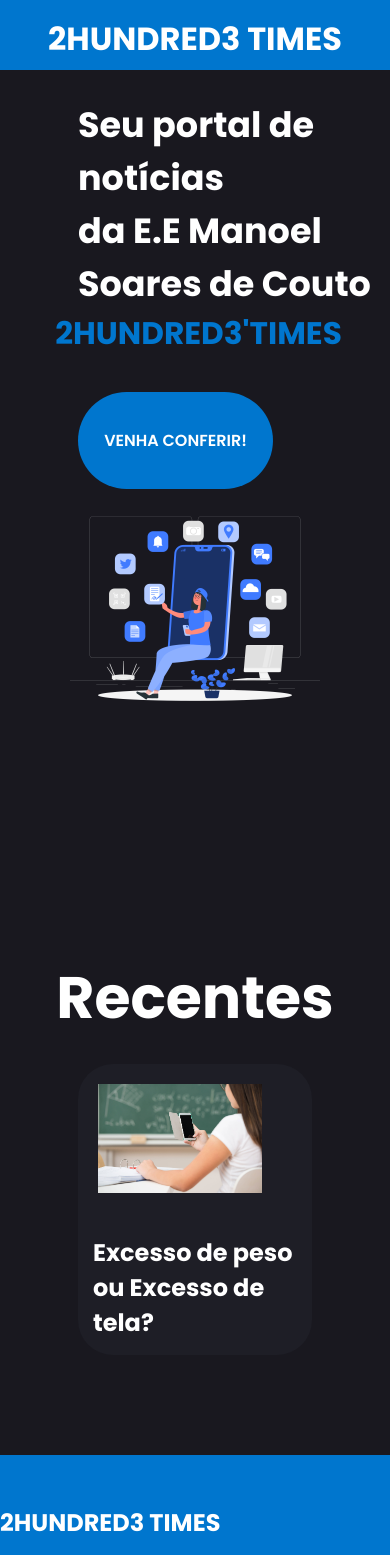
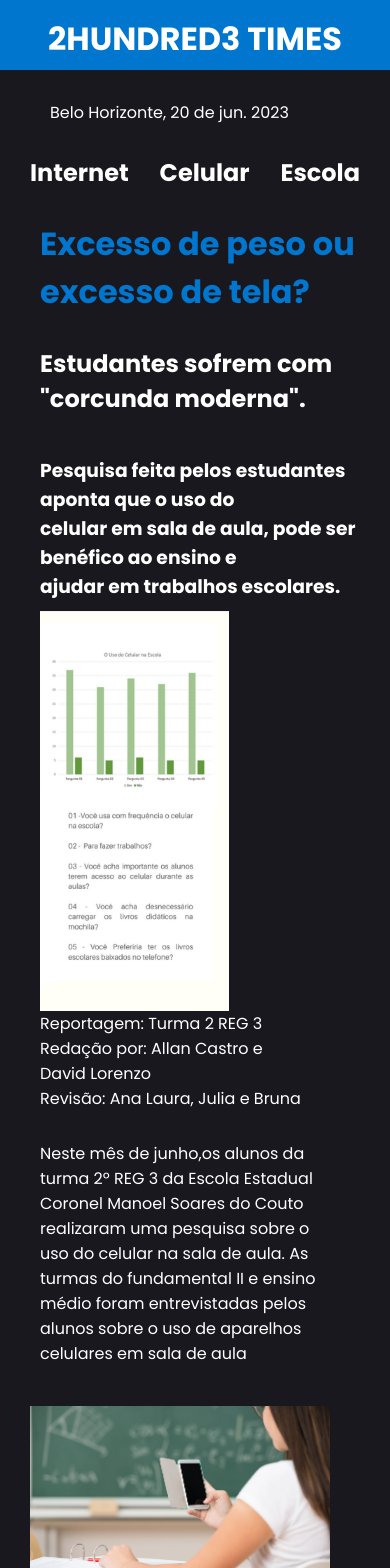
Before and after one commit to ZeR0vi/jornal-da-escola, a React (Vite) app: page / in a window 390 px wide. Shown: the top 1568 px of the page. Built offline with nearby package versions, Linux system fonts and the light colour scheme.

Commit message:
Add files via upload

```diff
--- a/src/App.tsx
+++ b/src/App.tsx
@@ -1,99 +1,87 @@
 import '../styles/app.scss'
 
+import grafico from './assets/grafico.jpeg'
+import cll from './assets/cll.jpg'
 
-
-import cll from '../assets/cll.jpg'
-import ilustracao from '../assets/ilustracao.png'
-
-function App() {
+export default function App() {
 
 
   return (
-
-
-    <div className="app">
-
-
-
+    <div className="home">
 
       <header>
        <h1 className="title">2HUNDRED3 TIMES</h1>
       </header>
 
-      <div className="introducao">
+      <div></div>
 
+      <main>
+        <p className='data'>Belo Horizonte, 20 de jun. 2023</p>
+        <div className='palavraschave'>
+        <h2>Internet</h2>
+        <h2>Celular</h2>
+        <h2>Escola</h2>
+        </div>
+
+         <h1 className='manchete'>Excesso de peso ou <br></br> excesso de tela?</h1>
+
+          <div className="geral">
+         <div className='dados'>
+            <img className='grafico' src={grafico}  />
+         </div>
+
+         <div className="noticia">
+            <h2 className='subtitulo'>Estudantes sofrem com <br></br> "corcunda moderna".</h2>
+            <h3>Pesquisa feita pelos estudantes <br></br> aponta que o uso do <br></br> celular em sala de aula, pode ser <br></br> benéfico ao ensino e <br></br> ajudar em trabalhos escolares.
+            </h3>
+
+            <img className='grafico2' src={grafico}  />
+
+            <div className="creditos">
+            <p>Reportagem: Turma 2 REG 3</p>
+            <p>Redação por: Allan Castro e <br></br>David Lorenzo</p>
+            <p>Revisão: Ana Laura, Julia e Bruna</p>
+            </div>
+          <div className='txteft'>
+
+            <div className='generic'>
+            <p>
+            Neste mês de junho,os alunos da<br />
+            turma  2º REG 3 da Escola Estadual  <br />
+            Coronel Manoel Soares do Couto  <br />
+            realizaram uma pesquisa sobre o  <br />
+            uso do celular na sala de aula. As  <br />
+            turmas do fundamental II e ensino  <br />
+            médio foram entrevistadas pelos  <br />
+            alunos sobre o uso de aparelhos  <br />
+            celulares em sala de aula
+            </p>
+            </div>
             <div>
 
-      <h2 className='subtitle'>  Seu portal de notícias <br></br> da E.E Manoel Soares de Couto</h2>
-        <h1 className='titulo'><span>2HUNDRED3&apos;TIMES</span> </h1>
+              <img src={cll} className='cll' />
 
-
-        <div className='botao'>
-        <a href="#meio"><button>VENHA CONFERIR!</button></a>
+              </div>
             </div>
 
-        <div className='box2'>
-        <img className='img2'
-        src={ilustracao}
-        />
-        </div>
-
-        </div>
-        <div className="global">
-        <div className="circle"></div>
-        <div className="box">
-        <img className='ilustracao'
-        src={ilustracao}
-        />
-        </div>
-        </div>
+            <p className='final'>De acordo com os dados, <br /> cerca de 86% dos estudantes  <br /> utilizam o aparelho celular de
+              forma  <br /> consciente para realizar trabalhos  <br /> ou algo complementar,notamos  <br /> que a utilização
+              do telefone em sala  <br /> de aula pode trazer formas de  <br /> aprendizados mais  <br /> eficientes,
+              possibilitando  <br /> ao professor inovar as atividades   <br /> e garantir acessibilidade na busca do
+              conhecimento,além <br /> de solucionar  <br /> dúvidas através da tecnologia.
+            </p>
 
 
           </div>
 
 
-      <section>
-
-      <main >
-
-
-    <div>
-      <h1 className='recent'>Recentes</h1>
          </div>
-
-
-      <div className="noticias">
-
-      <a href="">
-      <div className='images'>
-        <img
-        src={cll}
-        className='img1'
-        />
-        <h2 className='m'>Excesso de peso ou Excesso de tela?</h2>
-
-      </div>
-
-      </a>
-      </div>
-
-      <div className="separar"></div>
+      </main>
 
       <div id='meio' className='bottom'>
         <h2 className='bottomlogo'>2HUNDRED3 TIMES</h2>
       </div>
 
-
-      </main>
-
-      </section>
-
-
-
-
-
     </div>
   )
 }
-
-export default App
--- a/styles/app.scss
+++ b/styles/app.scss
@@ -1,14 +1,10 @@
 @import url('https://fonts.googleapis.com/css2?family=Poppins:ital,wght@0,100;0,200;0,300;0,400;0,600;0,700;0,800;0,900;1,100;1,200;1,300;1,400;1,500;1,600;1,700;1,800;1,900&display=swap');
 
-html {
-    scroll-behavior: smooth;
-}
 
-.app{
-
+body {
     background-color: #19181F;
-    height: 100%;
-    width: 100%;
+    font-family: Popins;
+    color: #fff;
 }
 
 header {
@@ -27,22 +23,9 @@ header {
 
 }
 
-.subtitle {
-    display: flex;
-    align-items: flex-start;
-    justify-content: flex-start;
-    color: 	#fff;
-    padding-left: 20vw;
-    font-size: 35px;
-    font-weight: 700;
-    padding-top: 10vw;
+.grafico2{
+    display: none;
 }
-
-span {
-    color: #0076CE;
-    padding-right: 8px;
-}
-
 
 .bottom {
     background-color: #0076CE;
@@ -54,212 +37,126 @@ span {
     padding-top: 50px;
 }
 
+main {
+    padding-top: 100px;
+}
 
+.data{
+    padding-left: 50px;
+}
 
-.images {
+.palavraschave{
     display: flex;
     align-items: center;
+    justify-content: space-between;
 
+    padding: 30px;
 }
 
-.m {
-    color: #fff;
-}
-
-.circle{
-    position: absolute;
-    width: 100%;
-    height: 50%;
-    background-color: #0076CE;
-    clip-path: circle(30% at bottom right);
-
-}
-
-.botao {
-    display: flex;
-    justify-content: flex-start;
-    align-items: flex-start;
-    padding-top: 35px;
-    padding-left: 20vw;
-}
-
-button {
+.manchete{
     display: flex;
     align-items: center;
     justify-content: center;
-    width: 20vw;
-    height: 5vw;
-    cursor: pointer;
-    background-color: #0076CE;
-    color: #fff;
-    border-radius: 50px;
+    color:  #0076CE;
+}
+
+.grafico{
+    height: 700px;
+    padding-left: 30px;
+}
+
+.cll {
+    height: 300px;
+    padding-left: 300px;
+}
+
+.geral {
+    display: flex;
+    align-items: center;
+    justify-content: center;
 
 }
 
 
-button:hover {
-    transition: 1s;
-    cursor: pointer;
-    background-color: #00589b;
 
+.subtitulo {
+    padding-top: 30px;
+    padding-left: 300px;
+    padding-bottom: 40px;
 }
 
-.recent {
-    color: white;
-    display: flex;
-    align-items: center;
-    justify-content: center;
-    padding: 6vw;
-    font-size: 70px;
+h3 {
+    padding-left: 300px;
+    padding-bottom: 40px;
 }
 
-a {
-    list-style: none;
-    text-decoration: none;
+.creditos {
+    padding-left: 300px;
+    padding-bottom: 40px;
 }
 
-.titulo{
-    font-size: 3em;
-    padding-left: 20vw;
-
+.generic{
+    padding-left: 300px;
+    padding-bottom: 40px;
 }
 
-.news {
-    height: 150px;
-    padding-left: 20vw;
+.final {
+    padding: 30px;
 }
-
-main {
-    padding-top: 25vw;
-}
-
-
-.ilustracao {
-    height: 27vw;
-    padding-left: 70vw;
-}
-
-.box {
-    position: absolute;
-}
-
-
-.img1 {
-    padding: 20px;
-    height: 17vw;
-}
-
-.img2{
-    display: none;
-}
-
-.images {
-    background-color: #1E1E26;
-    border-radius: 35px;
-    width: 60vw;
-
-}
-
-.noticias {
-    display: flex;
-    align-items: center;
-    justify-content: center;
-}
-
-.separar {
-    padding: 50px;
-}
-
 
 @media (max-width: 999px) {
 
-    html {
-        width: 100%;
-    }
 
-    .subtitle {
-        padding-top: 25vw;
-            display: flex;
-            align-items: center;
-            justify-content: center;
+    .grafico{
+        display: none;
 
     }
 
-    a button {
+    .grafico2{
         display: flex;
-        align-items: center;
-        justify-content: center;
-        font-size: 1rem;
-        height: 25vw;
-        width: 50vw;
-        font-weight: 600;
-        padding: 0;
+        height: 400px;
+        padding-left: 40px;
     }
 
-    .ilustracao {
-        display: none;
-        align-items: center;
-        justify-content: center;
+    .cll {
         height: 200px;
-        padding-left: 20vw;
-        padding-top: 50px;
+        padding: 30px;
+    }
+
+    .manchete {
+        display: block;
+        padding-left: 40px;
+    }
+
+    .subtitulo {
+        padding-top: 30px;
+        padding-left: 40px;
+        padding-bottom: 40px;
+
 
     }
 
-    .img2{
-        display: flex;
-        align-items: center;
-        justify-content: center;
-        height: 250px;
-    }
+    h3 {
+        padding-left: 40px;
+        padding-bottom: 10px;
 
-    .box2{
-        display: flex;
-        align-items: center;
-        justify-content: center;
-    }
-
-    .circle {
-        display: none;
-    }
-
-    .recent {
-        padding-top: 30vw;
-        font-size: 15vw
 
     }
 
-    .titulo{
-        font-size: 8vw;
-        padding-left: 15px;
-        display: flex;
-        align-items: center;
-        justify-content: center;
+    .creditos {
+        padding-left: 40px;
+        padding-bottom: 30px;
     }
 
-    .images{
-        display: block;
-
+    .generic{
+        padding-left: 40px;
+        padding-bottom: 10px;
     }
 
-    .img1{
-        width: 70%;
-        height: 70%;
+    .final {
+        padding: 40px;
     }
 
-    .m{
-        display: flex;
-        align-items: center;
-        justify-content: center;
-        padding: 15px;
-    }
 
-    main {
 
-        background-color: #19181F;
-    }
-
-    .global {
-        display: none;
-    }
 }
--- a/styles/global.scss
+++ b/styles/global.scss
@@ -5,7 +5,3 @@
     font-family: 'Poppins', sans-serif;
 
 }
-
-/*
-green theme = #00FF7F
-*/
```
Also changed, not shown: src/assets/cll.jpg (added), src/assets/grafico.jpeg (added). Lines whose indentation alone changed are shown as unchanged.
